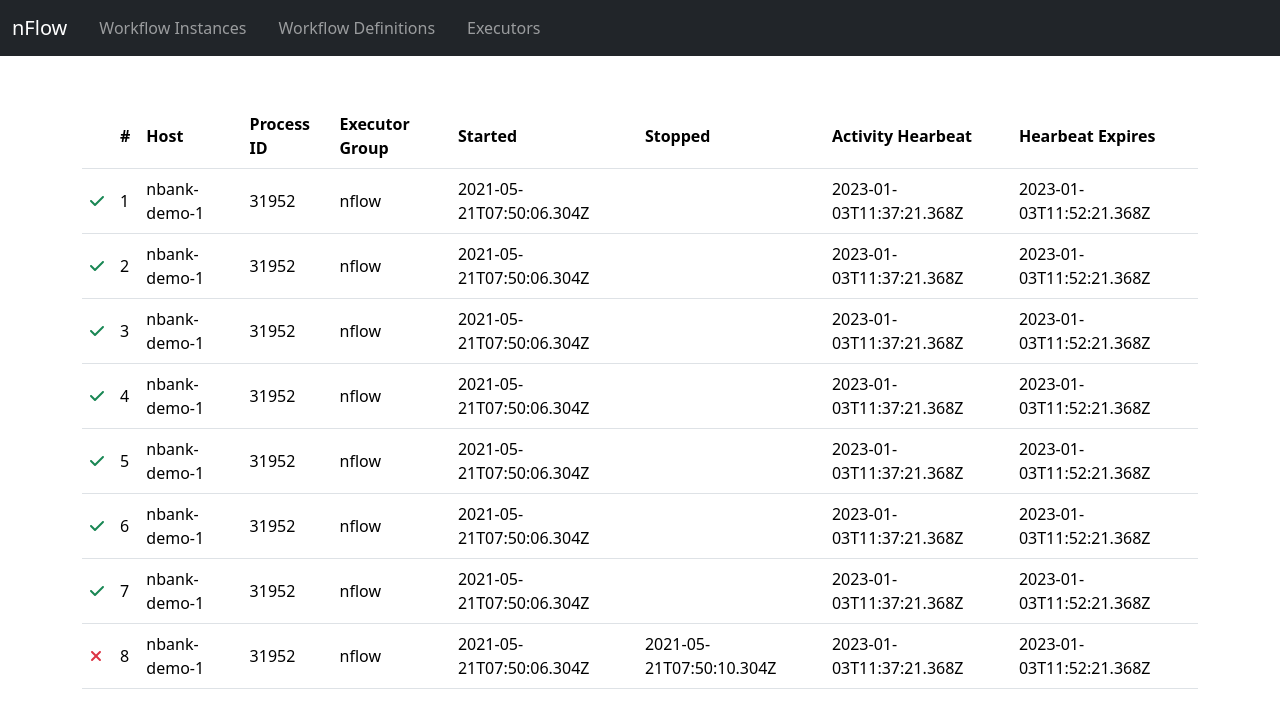
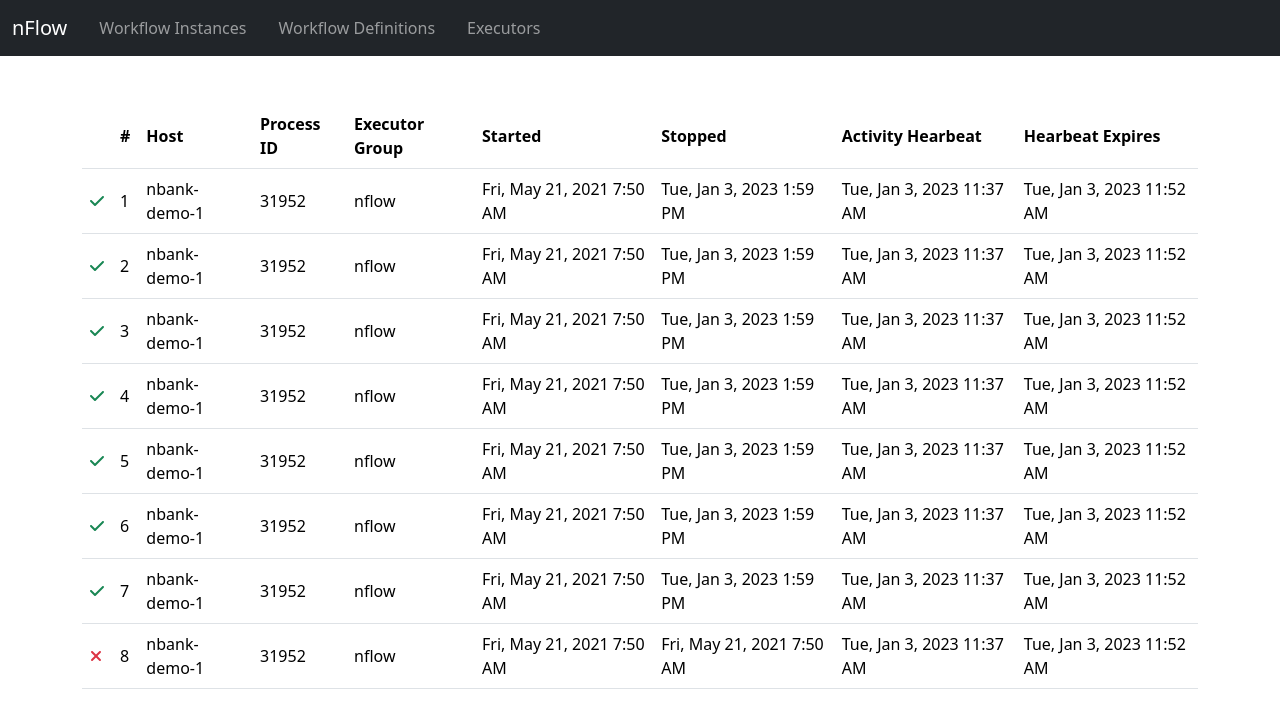
Before and after one commit to larisa-gheorghe/nFlow-dashboard, a Vue app: page /executors in a window 1280 px wide. Shown: the top 728 px of the page. Built offline with nearby package versions, Linux system fonts and the light colour scheme.

Commit message:
Formating Date for ExecutorsTable

```diff
--- a/package.json
+++ b/package.json
@@ -14,6 +14,7 @@
     "axios": "^1.2.2",
     "bootstrap": "^5.3.0-alpha1",
     "core-js": "^3.8.3",
+    "moment": "^2.29.4",
     "vue": "^3.2.13",
     "vue-router": "^4.0.13"
   },
--- a/src/components/ExecutorsTable.vue
+++ b/src/components/ExecutorsTable.vue
@@ -26,10 +26,10 @@
                             <td class="align-middle" scope="row">{{instance.host}}</td>
                             <td class="align-middle" scope="row">{{instance.pid}}</td>
                             <td class="align-middle" scope="row">{{instance.executorGroup}}</td>
-                            <td class="align-middle" scope="row">{{instance.started}}</td>
-                            <td class="align-middle" scope="row">{{instance.stopped}}</td>
-                            <td class="align-middle" scope="row">{{instance.active}}</td>
-                            <td class="align-middle" scope="row">{{instance.expires}}</td>
+                            <td class="align-middle" scope="row">{{moment(instance.started).format('llll')}}</td>
+                            <td class="align-middle" scope="row">{{moment(instance.stopped).format('llll')}}</td>
+                            <td class="align-middle" scope="row">{{moment(instance.active).format('llll')}}</td>
+                            <td class="align-middle" scope="row">{{moment(instance.expires).format('llll')}}</td>
                         </tr>
                     </tbody>
                 </table>
@@ -41,12 +41,14 @@
 </template>
 
 <script>
-import axios from "axios";
+import axios from "axios"
+import moment from "moment"
 
 export default {
     name: "executors-table",
     data() {
         return {
+            moment,
             instances: [
                 {
                 id: 1,
@@ -125,6 +127,9 @@ export default {
         };
     },
     methods: {
+        formatDate(){
+            console.log(moment().format('dddd'))
+        }
     }
     // mounted() {
     //     // axios.defaults.headers.common['Access-Control-Allow-Origin'] = '*';
--- a/src/main.js
+++ b/src/main.js
@@ -18,6 +18,7 @@ import { faCheck, faXmark } from '@fortawesome/free-solid-svg-icons'
 library.add(faCheck, faXmark)
 
 
+
 const router = createRouter({
     history: createWebHistory(),
     routes: [
@@ -29,5 +30,4 @@ const router = createRouter({
 const app = createApp(App)
 .component('font-awesome-icon', FontAwesomeIcon)
 app.use(router)
-
 app.mount('#app')
--- a/vue.config.js
+++ b/vue.config.js
@@ -1,4 +1,5 @@
 const { defineConfig } = require('@vue/cli-service')
 module.exports = defineConfig({
-  transpileDependencies: true
+  transpileDependencies: true,
+  publicPath: '/nFlow-dashboard'
 })
```
Also changed, not shown: scripts/gh-pages-deploy.js (added, +27 -0 lines), 1 other file (tests, documents, lock files or other folders).
